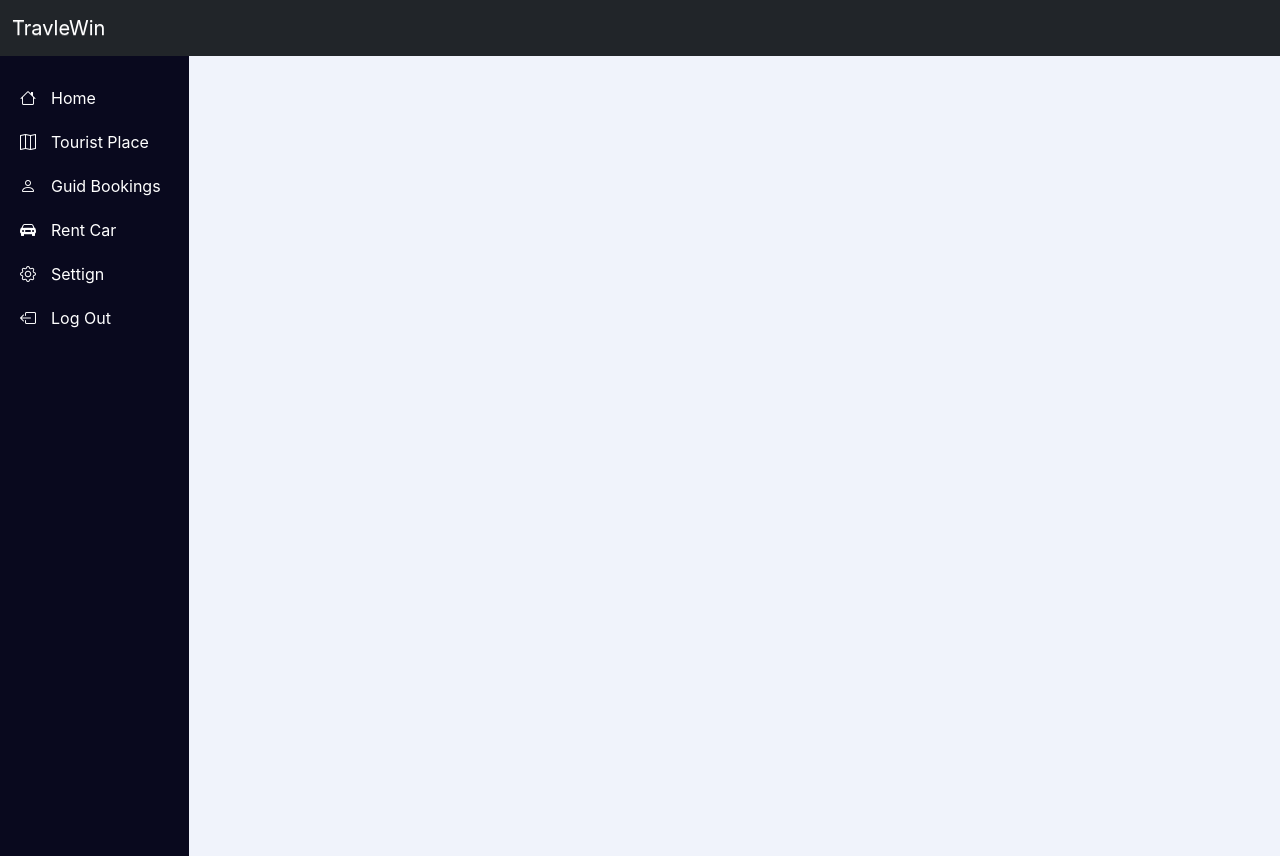
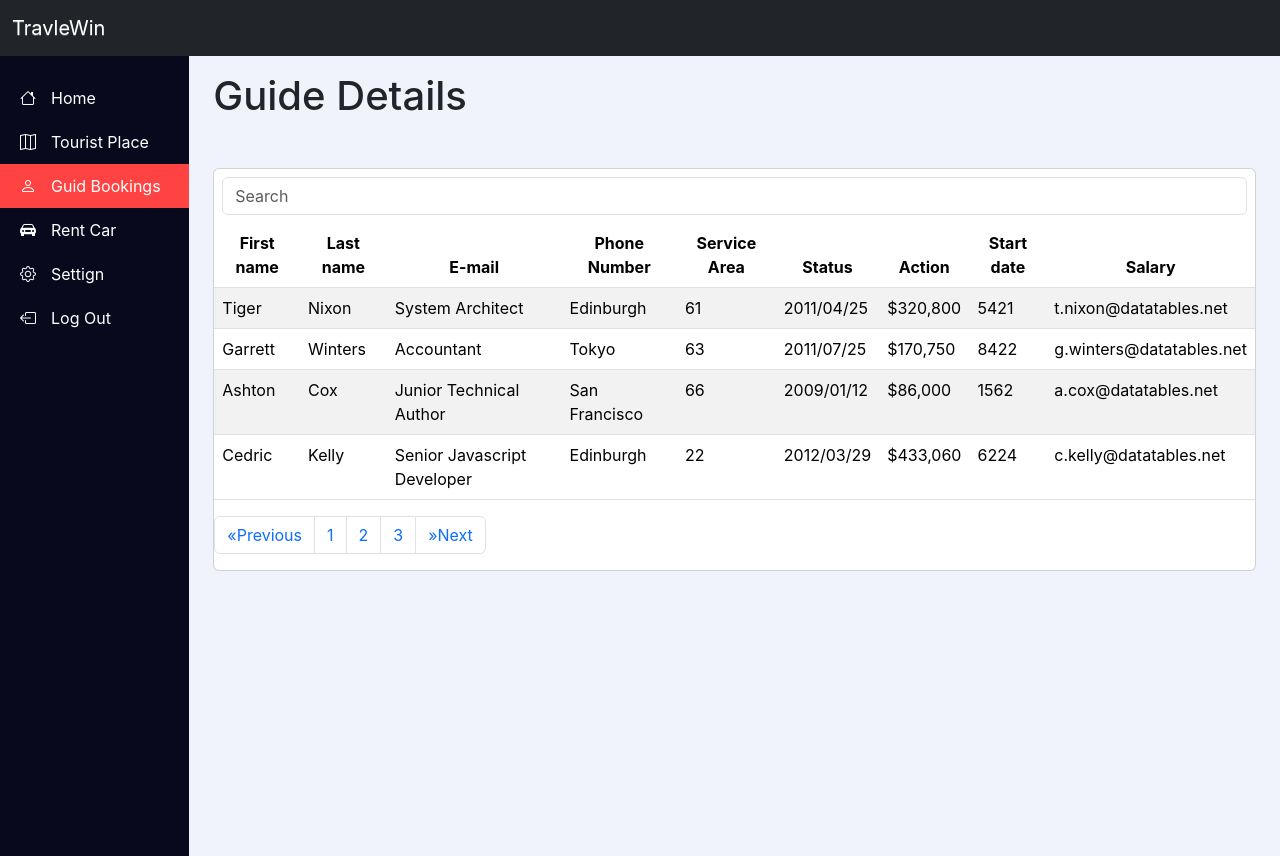
Before and after one commit to mr-mamun-50/TravelWin, a React (Create React App) app in the folder admin_react/: page /guide in a window 1280 px wide. Built offline with nearby package versions, Linux system fonts and the light colour scheme.

Commit message:
change commit

```diff
--- a/admin_react/src/App.js
+++ b/admin_react/src/App.js
@@ -6,6 +6,7 @@ import SettingAdmin from './component/SettingAdmin'
 import { BrowserRouter, Routes, Route } from "react-router-dom";
 import LeftSideBar from './component/LeftSideBar';
 import Place from './component/Place';
+import GuideBooking from './component/GuideBooking';
 
 
 function App() {
@@ -29,6 +30,7 @@ function App() {
             <Route exact path="/" element={<HomeInfo />} />
             <Route exact path="/adminSetting" element={<SettingAdmin />} />
             <Route exact path="/tplace" element={<Place />} />
+            <Route exact path="/guide" element={<GuideBooking />} />
           </Routes>
         </BrowserRouter>
       </div>
--- /dev/null
+++ b/admin_react/src/component/GuideBooking.js
@@ -0,0 +1,114 @@
+import React from "react";
+import Animation from "./Animation";
+
+export default function GuideBooking() {
+  return (
+    <div className="col-md-10 my-2">
+        <h2 className="my-2" style={{fontSize:"40px", fontWeight:"500"}}>Guide Details</h2>
+      <Animation>
+      <div className="card pmd-card my-5 ">
+
+                <form className="form-inline m-2 m-lg-2">
+                    <input
+                        className="form-control mr-sm-2"
+                        type="search"
+                        placeholder="Search"
+                        aria-label="Search"
+                    />
+                </form>
+                <table
+                    id="example "
+                    className="homeOverflow  table pmd-table table-hover table-striped display dt-responsive nowrap"
+                    cellSpacing="0"
+                    width="100%"
+                >
+                    <thead style={{textAlign:"center"}}>
+                        <tr>
+                            <th>First name</th>
+                            <th>Last name</th>
+                            <th>E-mail</th>
+                            <th>Phone Number</th>
+                            <th>Service Area</th>
+                            <th>Status</th>
+                            <th>Action</th>
+                            <th>Start date</th>
+                            <th>Salary</th>
+                        </tr>
+                    </thead>
+                    <tbody>
+                        <tr>
+                            <td>Tiger</td>
+                            <td>Nixon</td>
+                            <td>System Architect</td>
+                            <td>Edinburgh</td>
+                            <td>61</td>
+                            <td>2011/04/25</td>
+                            <td>$320,800</td>
+                            <td>5421</td>
+                            <td>t.nixon@datatables.net</td>
+                        </tr>
+                        <tr>
+                            <td>Garrett</td>
+                            <td>Winters</td>
+                            <td>Accountant</td>
+                            <td>Tokyo</td>
+                            <td>63</td>
+                            <td>2011/07/25</td>
+                            <td>$170,750</td>
+                            <td>8422</td>
+                            <td>g.winters@datatables.net</td>
+                        </tr>
+                        <tr>
+                            <td>Ashton</td>
+                            <td>Cox</td>
+                            <td>Junior Technical Author</td>
+                            <td>San Francisco</td>
+                            <td>66</td>
+                            <td>2009/01/12</td>
+                            <td>$86,000</td>
+                            <td>1562</td>
+                            <td>a.cox@datatables.net</td>
+                        </tr>
+                        <tr>
+                            <td>Cedric</td>
+                            <td>Kelly</td>
+                            <td>Senior Javascript Developer</td>
+                            <td>Edinburgh</td>
+                            <td>22</td>
+                            <td>2012/03/29</td>
+                            <td>$433,060</td>
+                            <td>6224</td>
+                            <td>c.kelly@datatables.net</td>
+                        </tr>
+                    </tbody>
+                </table>
+                <nav aria-label="Page navigation example">
+                    <ul className="pagination">
+                        <li className="page-item">
+                            <a className="page-link" href='avascript:void(0)'  aria-label="Previous">
+                                <span aria-hidden="true">&laquo;</span>
+                                <span className="sr-only">Previous</span>
+                            </a>
+                        </li>
+                        <li className="page-item">
+                            <a href='avascript:void(0)'  className="page-link">1</a>
+                        </li>
+                        <li className="page-item">
+                            <a href='avascript:void(0)'  className="page-link">2</a>
+                        </li>
+                        <li className="page-item">
+                            <a href='avascript:void(0)'  className="page-link">3</a>
+                        </li>
+                        <li className="page-item">
+                            <a className="page-link" href='avascript:void(0)' aria-label="Next">
+                                <span aria-hidden="true">&raquo;</span>
+                                <span className="sr-only">Next</span>
+                            </a>
+                        </li>
+                    </ul>
+                </nav>
+            </div>
+      </Animation>
+    </div>
+  );
+}
--- a/admin_react/src/component/LeftSideBar.js
+++ b/admin_react/src/component/LeftSideBar.js
@@ -19,10 +19,12 @@ export default function LeftSideBar(props) {
                         <i className="bi bi-map"></i>
                         <span>Tourist Place</span>
                     </div></NavLink>
-                <div className="menu-iteam">
+                    <NavLink to="/guide">
+                    <div className="menu-iteam">
                     <i className="bi bi-person"></i>
                     <span>Guid Bookings</span>
                 </div>
+                    </NavLink>
                 <div className="menu-iteam">
                     <i className="bi bi-car-front-fill"></i>
                     <span>Rent Car</span>
```
